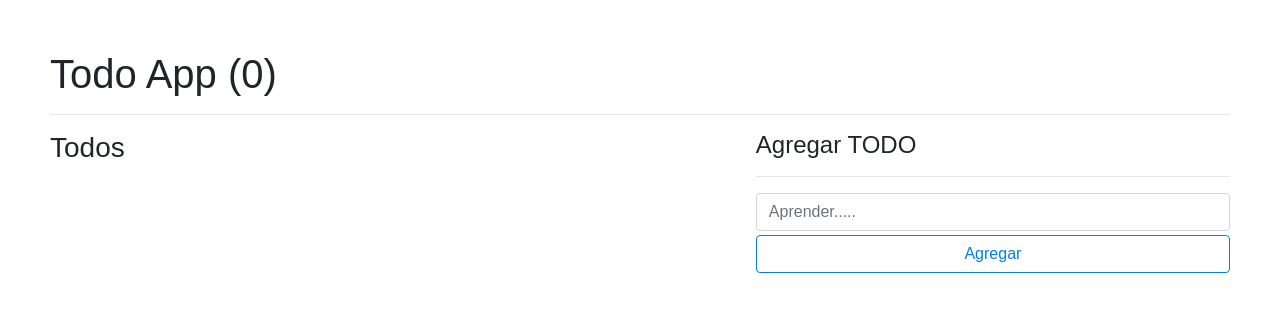
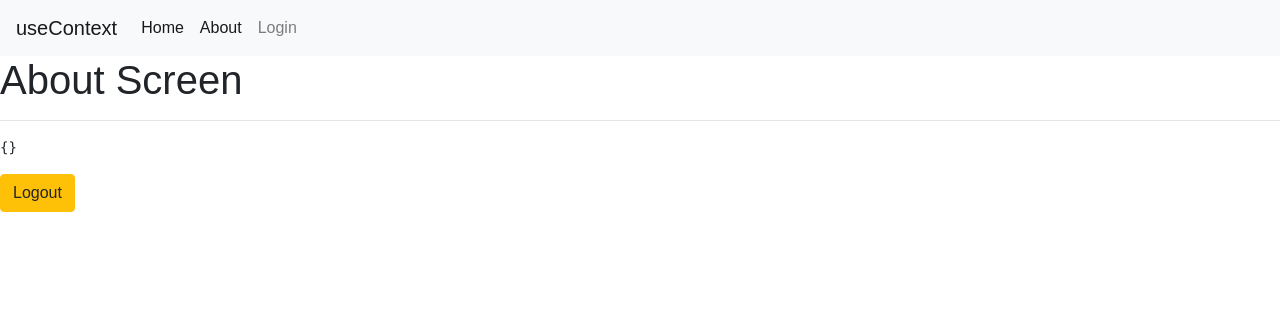
Before and after one commit to AlbertJohanson/Hooks-React, a React app: page /about in a window 1280 px wide. Shown: the top 312 px of the page. Built offline with nearby package versions, Linux system fonts and the light colour scheme.

Commit message:
Examples to useContext

```diff
--- a/package.json
+++ b/package.json
@@ -44,6 +44,7 @@
     "prop-types": "^15.7.2",
     "react": "^16.13.1",
     "react-dom": "^16.13.1",
+    "react-router-dom": "^5.2.0",
     "save-dev": "0.0.1-security",
     "webpack": "^4.44.2",
     "webpack-cli": "^3.3.12",
--- /dev/null
+++ b/src/components/10- useContext/AboutScreen.jsx
@@ -0,0 +1,29 @@
+/* eslint-disable import/prefer-default-export */
+import React, { useContext } from 'react'
+
+
+/* Style */
+import '../../styles/components/App.css'
+import { UserContext } from './UserContext';
+
+export const AboutScreen = () => {
+
+    const {user, setUser} = useContext(UserContext)
+
+
+    const handleClick = () => {
+        setUser({});
+    }
+
+    return (
+      <div>
+        <h1>About Screen</h1>
+        <hr />
+
+        <pre>{JSON.stringify(user, null, 3)}</pre>
+        <button type="button" className="btn btn-warning" onClick={handleClick}>
+          Logout
+        </button>
+      </div>
+    );
+}
--- /dev/null
+++ b/src/components/10- useContext/AppRouter.jsx
@@ -0,0 +1,34 @@
+/* eslint-disable import/prefer-default-export */
+import React from 'react'
+import {
+    BrowserRouter ,
+    Switch,
+    Route,
+    Redirect,
+  } from 'react-router-dom';
+
+  /* Component */
+import { HomeScreen  } from './HomeScreen'
+import { AboutScreen } from './AboutScreen'
+import { LoginScreen } from './LoginScreen'
+import { NavBar } from './NavBar';
+
+export const AppRouter = () => {
+    return (
+      <BrowserRouter>
+        <>
+
+          <NavBar />
+          <Switch>
+            <Route exact path='/' component={HomeScreen} />
+
+            <Route exact path='/about' component={AboutScreen} />
+            <Route exact path='/login' component={LoginScreen} />
+
+
+            <Redirect to='/' />
+          </Switch>
+        </>
+      </BrowserRouter>
+    );
+}
--- /dev/null
+++ b/src/components/10- useContext/HomeScreen.jsx
@@ -0,0 +1,20 @@
+/* eslint-disable import/prefer-default-export */
+import React, {useContext} from 'react'
+
+/* Style */
+import '../../styles/components/App.css'
+import { UserContext } from './UserContext'
+
+export const HomeScreen = () => {
+
+    const {user} = useContext(UserContext)
+
+    console.log(user)
+    return (
+      <div>
+        <h1>Home Screen</h1>
+        <hr />
+        <pre>{JSON.stringify(user, null, 3)}</pre>
+      </div>
+    );
+}
--- /dev/null
+++ b/src/components/10- useContext/LoginScreen.jsx
@@ -0,0 +1,31 @@
+/* eslint-disable import/prefer-default-export */
+import React, { useContext } from 'react'
+
+
+/* Style */
+import '../../styles/components/App.css'
+import { UserContext } from './UserContext'
+
+export const LoginScreen = () => {
+
+    const {setUser} = useContext(UserContext)
+
+    return (
+      <div>
+        <h1>Login Screen</h1>
+        <hr />
+        <button
+          type="button"
+          className="btn btn-primary"
+          onClick={() =>
+            setUser({
+              id: 123,
+              name: 'Albert',
+            })
+          }
+        >
+          Login
+        </button>
+      </div>
+    );
+}
--- /dev/null
+++ b/src/components/10- useContext/MainApp.jsx
@@ -0,0 +1,25 @@
+/* eslint-disable import/prefer-default-export */
+import React, {useState} from 'react';
+import { AppRouter } from './AppRouter';
+import { UserContext } from './UserContext';
+
+/* Style */
+import '../../styles/components/App.css';
+
+
+export const MainApp = () => {
+
+    const [user, setUser] = useState({})
+
+  return (
+    <UserContext.Provider value={ {
+        user,
+        setUser
+    }}
+    >
+
+      <AppRouter />
+
+    </UserContext.Provider>
+  );
+};
--- /dev/null
+++ b/src/components/10- useContext/NavBar.jsx
@@ -0,0 +1,31 @@
+/* eslint-disable jsx-a11y/anchor-is-valid */
+/* eslint-disable import/prefer-default-export */
+import React from 'react'
+
+import { Link, NavLink } from 'react-router-dom'
+
+/* Styles */
+import 'bootstrap/dist/css/bootstrap.css';
+
+export const NavBar = () => {
+    return (
+      <nav className="navbar navbar-expand-lg navbar-light bg-light">
+        <Link className="navbar-brand" to='/'>
+          useContext
+        </Link>
+        <div className="collapse navbar-collapse" id="navbarNavAltMarkup">
+          <div className="navbar-nav">
+            <NavLink exact activeClassName="active" className="nav-item nav-link active" to="/">
+              Home
+            </NavLink>
+            <NavLink exact activeClassName="active" className="nav-item nav-link" to="/about">
+              About
+            </NavLink>
+            <NavLink exact activeClassName="active" className="nav-item nav-link" to="/login">
+              Login
+            </NavLink>
+          </div>
+        </div>
+      </nav>
+    );
+}
--- /dev/null
+++ b/src/components/10- useContext/UserContext.jsx
@@ -0,0 +1,4 @@
+/* eslint-disable import/prefer-default-export */
+import { createContext } from 'react'
+
+export const UserContext = createContext(null)
--- a/src/index.js
+++ b/src/index.js
@@ -4,7 +4,8 @@
  import React from 'react';
 import ReactDOM from 'react-dom';
 /* import './components/09-useReducer/intro-reducer' */
-import { TodoApp } from './components/09-useReducer/TodoApp';
+/* import { TodoApp } from './components/09-useReducer/TodoApp'; */
+import { MainApp } from './components/10- useContext/MainApp';
 /* import { LayoutEffect } from './components/05-useLayoutEffect/LayoutEffect';
  *//* import { RealExampleRef } from './components/04-useRef/RealExampleRef'; *//* import  CounterApp from '../src/components/01-useState/useState'; */
 /* import HookApp from '../HookApp'; */
@@ -19,4 +20,4 @@ import { TodoApp } from './components/09-useReducer/TodoApp';
  *//* import { Padre } from './components/08- tarea-memo/Padre'; */
 
 
-ReactDOM.render(<TodoApp />, document.getElementById('app'));
+ReactDOM.render(<MainApp />, document.getElementById('app'));
--- a/src/styles/components/App.css
+++ b/src/styles/components/App.css
@@ -3,5 +3,5 @@
 }
 
 body {
-    padding: 60px;
+    padding: 0;
 }
--- a/webpack.config.js
+++ b/webpack.config.js
@@ -8,7 +8,8 @@ module.exports = {
 
     output: {
         path: path.resolve(__dirname, 'dist'),
-        filename: 'bundle.js'
+        filename: 'bundle.js',
+        publicPath: '/'
     },
     resolve: {
         extensions: ['.js', '.jsx'],
@@ -42,6 +43,9 @@ module.exports = {
               },
         ]
     },
+    devServer: {
+      historyApiFallback: true
+    },
     plugins: [
         new HtmlWebpackPlugin({
             template: './public/index.html',
```
Also changed, not shown: 1 other file (tests, documents, lock files or other folders).
